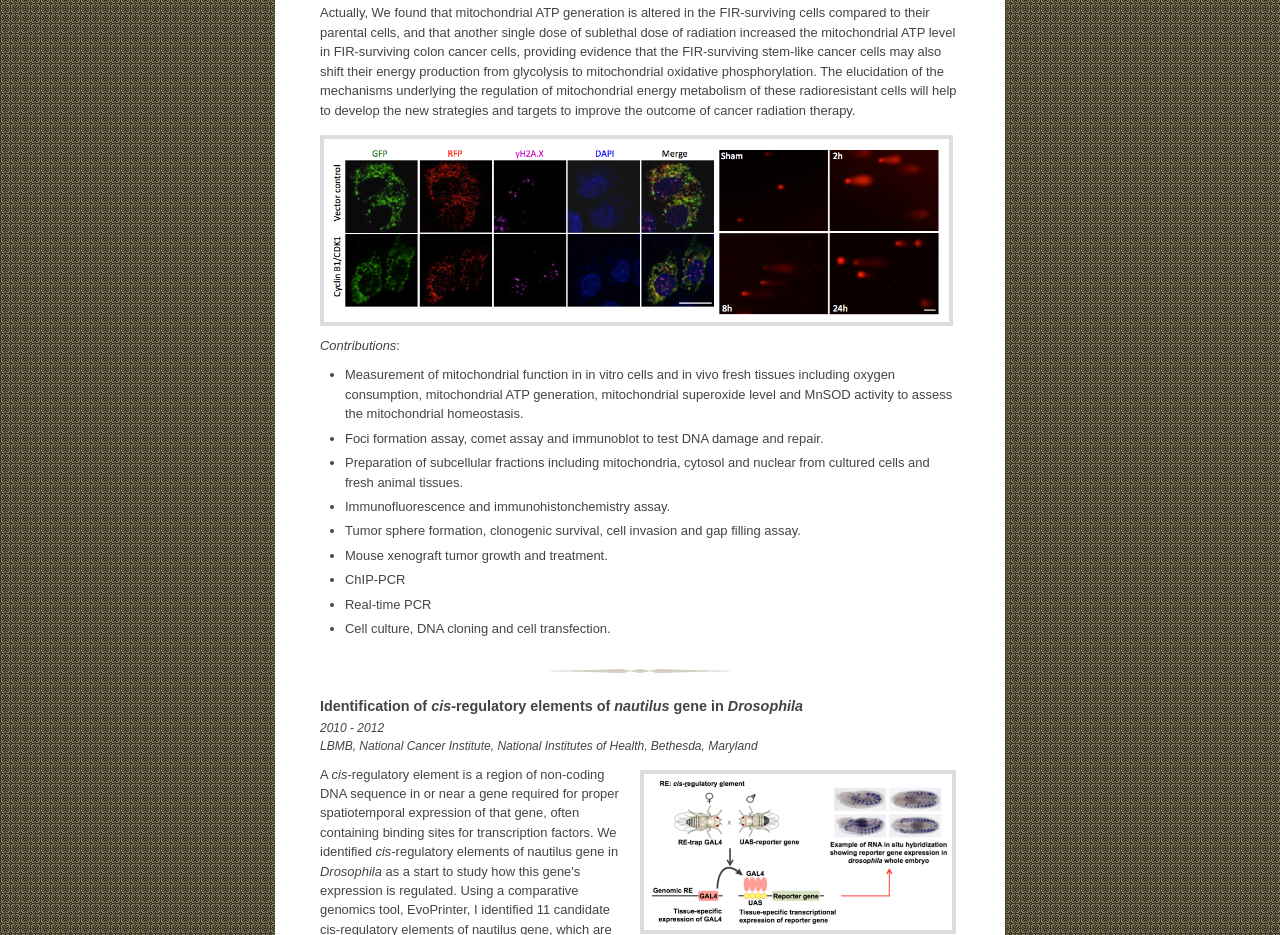
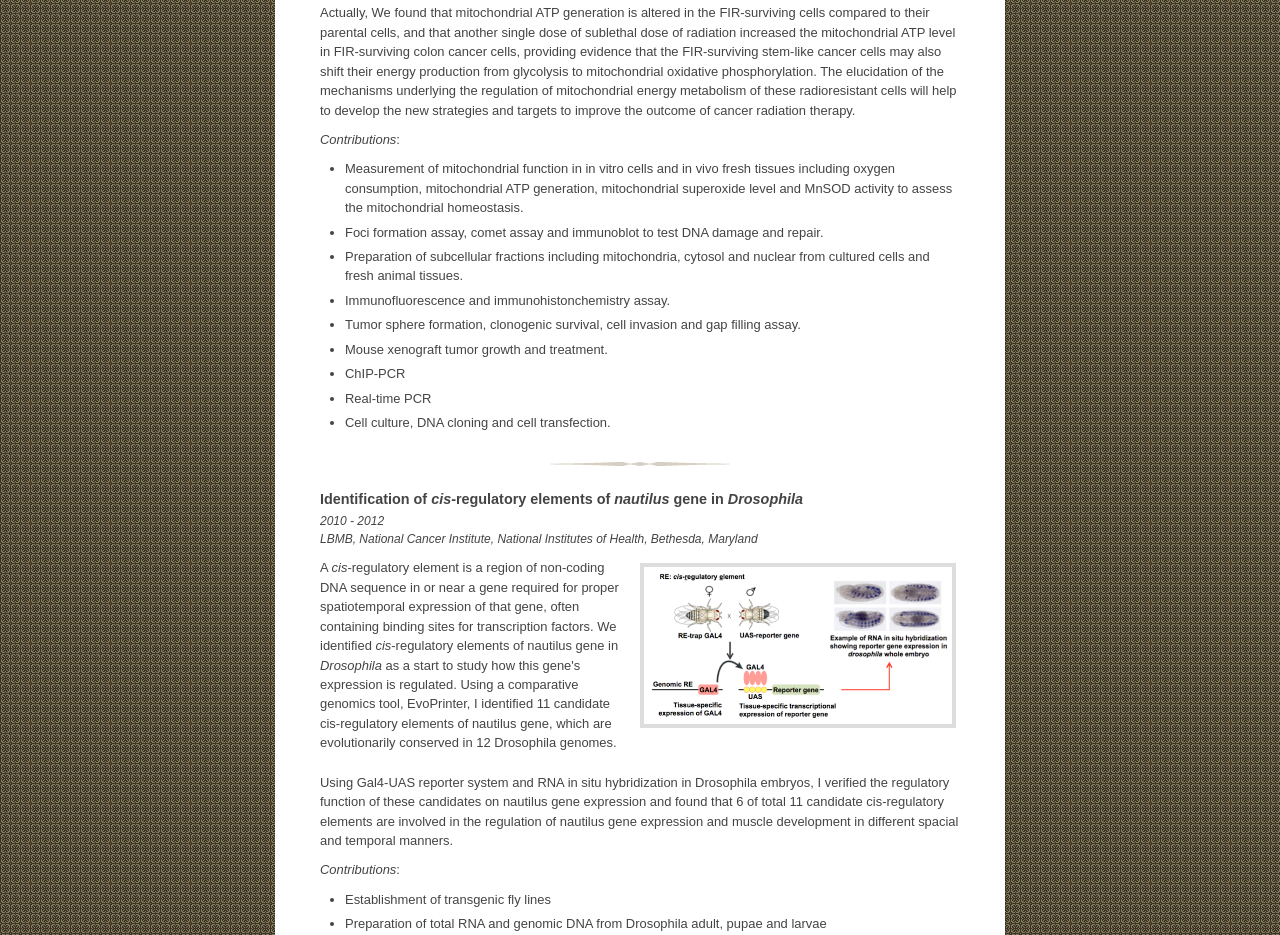
Before and after one commit to liliqin/research, a plain HTML site: page experience.html in a window 1280 px wide. Shown: the part 2007-2942 px from the top of the page. Drawn offline with Linux system fonts and the light colour scheme.

Commit message:
remove a pic

```diff
--- a/experience.html
+++ b/experience.html
@@ -74,9 +74,6 @@
 		<div class="clear"></div>
 		<div class="text">
 			<p>Actually, We found that mitochondrial ATP generation is altered in the FIR-surviving cells compared to their parental cells, and that another single dose of sublethal dose of radiation increased the mitochondrial ATP level in FIR-surviving colon cancer cells, providing evidence that the FIR-surviving stem-like cancer cells may also shift their energy production from glycolysis to mitochondrial oxidative phosphorylation. The elucidation of the mechanisms underlying the regulation of mitochondrial energy metabolism of these radioresistant cells will help to develop the new strategies and targets to improve the outcome of cancer radiation therapy.</p>
-		</div>
-		<div class="pic pic-5 right">
-			<a href="./images/ucdavis-5.png" target="_blank"><img src="./images/ucdavis-5.png" /></a>
 		</div>
 		<div class="text">
 			<p><em>Contributions</em>:</p>
```
